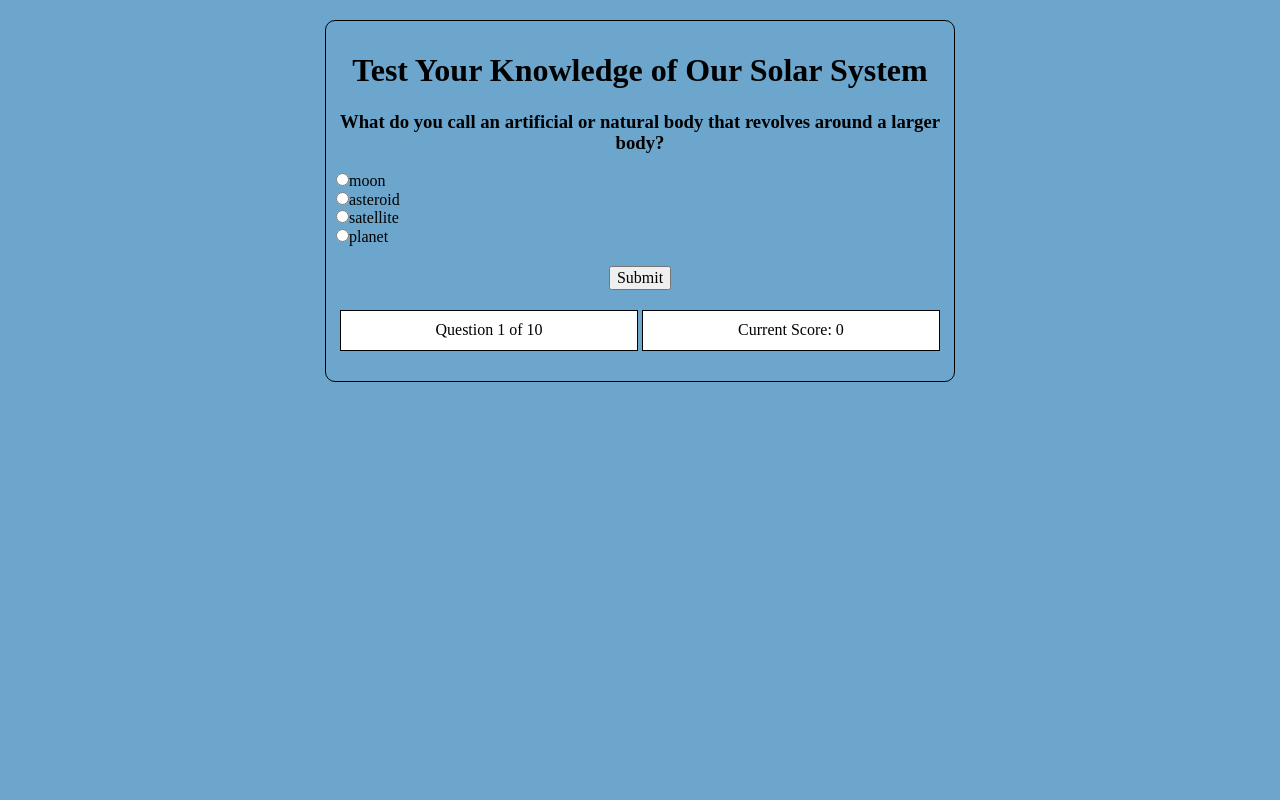
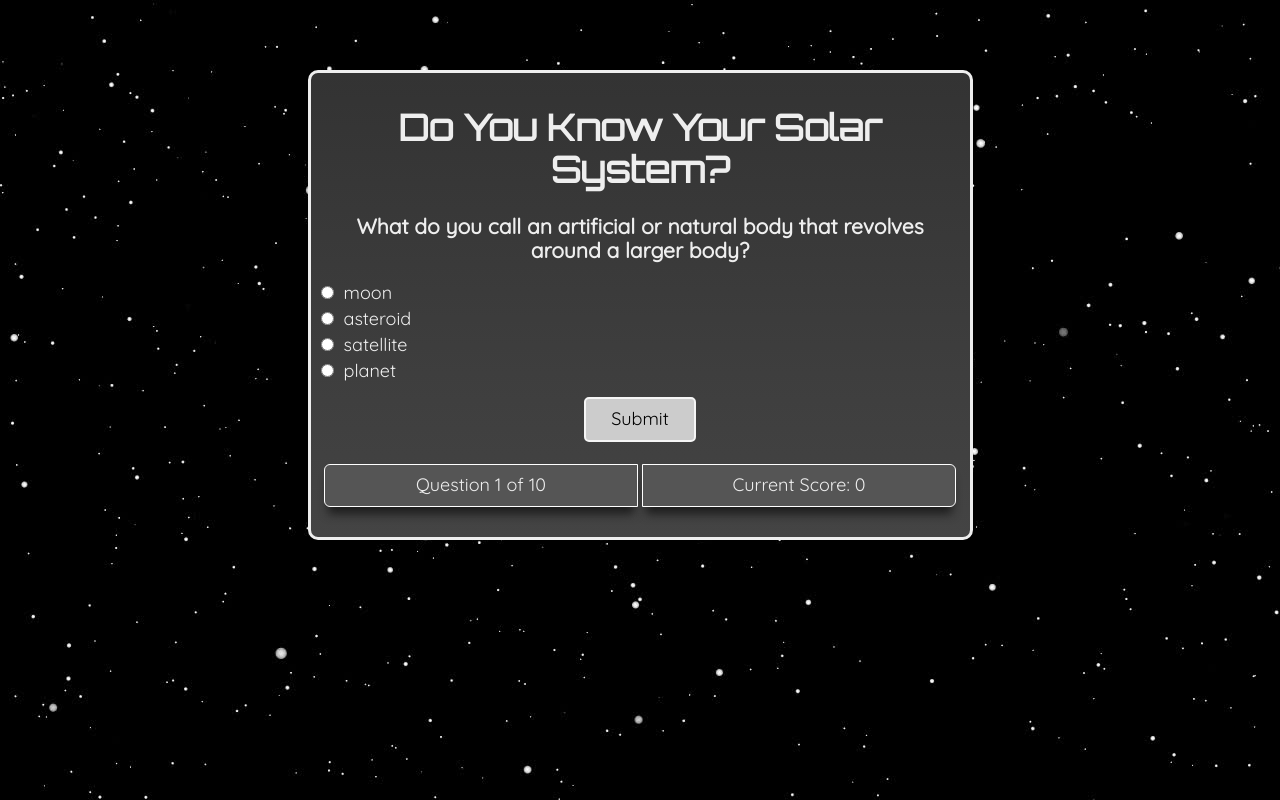
Before and after one commit to arcox80/quiz-app, a plain HTML site: page index.html in a window 1280 px wide. Both pictures are taken after a click on the button "Start". Drawn offline with nearby package versions, Linux system fonts and the light colour scheme.

Commit message:
Finished styling the page; editied html to work with styling; added image to results

```diff
--- a/app.js
+++ b/app.js
@@ -1,3 +1,4 @@
+//Including list of questions, answers, images, and explanations from questions.js
 questionList;
 
 var state = {
@@ -11,8 +12,7 @@ var renderStart = function() {
   $('.js-question').toggleClass('hidden');
   $('.js-answers').toggleClass('hidden');
   $('.js-info').toggleClass('hidden');
-  $('button').toggleClass('hidden');
-  $('button').text('Continue');
+  $('button').toggleClass('hidden').text('Continue');
   renderQuestion(state);
   renderForm(state);
   renderCount(state);
@@ -78,7 +78,7 @@ var renderResults = function() {
   } else {
     $('.js-results').find('p').append('<p>Ouch. Maybe you should try some 5th grade science instead....</p>');
   }
-  $('button').text('Try Again');
+  $('button').text('Try Again?');
 };
 
 var renderRestart = function() {
--- a/index.html
+++ b/index.html
@@ -2,16 +2,15 @@
 <html lang="en">
   <head>
     <meta charset="utf-8">
-    <title>Science Quiz</title>
-
+    <title>Solar System Quiz</title>
+    <link href="https://fonts.googleapis.com/css?family=Orbitron|Quicksand|Ubuntu" rel="stylesheet">
     <link rel="stylesheet" href="https://cdnjs.cloudflare.com/ajax/libs/normalize/4.2.0/normalize.min.css">
     <link rel="stylesheet" href="main.css">
-
   </head>
   <body>
     <div class="wrapper">
       <header>
-        <h1>Test Your Knowledge of Our Solar System</h1>
+        <h1>Do You Know Your Solar System?</h1>
       </header>
       <main>
       </section>
@@ -19,7 +18,7 @@
         <div class="js-begin container">
           <h3>Do you have what it takes to beat a 6th grader?</h3>
           <div class="js-intro intro">
-            <p>Test your knowledge of our Solar System that is currently being taught to 6th graders. Click below to find out if you are smarter than a 6th grader...</p>
+            <p>Test your knowledge of our Solar System that is currently being taught in the 6th grade. Click below to find out if you are smarter than a 6th grader...</p>
           </div>
         </div>
       </section>
@@ -28,14 +27,14 @@
               <h3>What do you call an artificial or natural body that revolves around a larger body?</h3>
               <div class="js-answers answers hidden">
                 <form>
-                  <div class="js-answer-field">
-                    <input type="radio" name="answer" value="0"><span class="choice">moon</span><br>
-                    <input type="radio" name="answer" value="1"><span class="choice">asteroid</span><br>
-                    <input type="radio" name="answer" value="2"><span class="choice">satellite</span><br>
-                    <input type="radio" name="answer" value="3"><span class="choice">planet</span><br>
+                  <div class="js-answer-field field">
+                    <input type="radio" name="answer" value="0" /><span class="choice">moon</span><br>
+                    <input type="radio" name="answer" value="1" /><span class="choice">asteroid</span><br>
+                    <input type="radio" name="answer" value="2" /><span class="choice">satellite</span><br>
+                    <input type="radio" name="answer" value="3" /><span class="choice">planet</span><br>
                   </div>
                   <div class="submitButton">
-                    <input type="submit" value="Submit" class="submitButton">
+                    <input type="submit" value="Submit" class="btn">
                   </div>
                 </form>
               </div>
@@ -57,13 +56,14 @@
           <div class="js-final container">
             <h3>Congratulations! You've reached the end of the quiz!</h3>
             <div class="js-results results">
+              <img src="img/system.jpg">
               <p></p>
             </div>
           </div>
         </section>
         <section>
           <div class="container">
-            <button type="button" name="button" class="">Start</button>
+            <button type="button" name="button" class="btn">Start</button>
           </div>
         </section>
       </main>
--- a/main.css
+++ b/main.css
@@ -5,18 +5,28 @@
 body {
   padding: 20px 10px;
   background: #6CA6CD;
+  background-image: url(img/space.jpg);
+  color: #eee;
+  font-family: 'Quicksand', sans-serif;
+  font-size: 18px;
 }
 
 .wrapper {
-  width: 50%;
+  width: 75%;
   min-width: 300px;
   max-width: 665px;
   height: auto;
   margin-left: auto;
   margin-right: auto;
-  border: 1px solid;
+  margin-top: 50px;
+  border: 3px solid;
   border-radius: 10px;
   padding: 10px;
+  background: #444; /* For browsers that do not support gradients */
+  background: -webkit-linear-gradient(#333, #444); /* For Safari 5.1 to 6.0 */
+  background: -o-linear-gradient(#333, #444); /* For Opera 11.1 to 12.0 */
+  background: -moz-linear-gradient(#333, #444); /* For Firefox 3.6 to 15 */
+  background: linear-gradient(#333, #444); /* Standard syntax */
 }
 
 header {
@@ -25,6 +35,7 @@ header {
 
 h1 {
   text-align: center;
+  font-family: 'Orbitron', sans-serif;
 }
 
 .container {
@@ -41,6 +52,15 @@ form {
   margin-bottom: 20px;
 }
 
+.field input[type="radio"] {
+  margin-right: 10px;
+  margin-bottom: 10px;
+}
+
+.choice {
+
+}
+
 .info {
   text-align: center;
 }
@@ -48,18 +68,42 @@ form {
 .half {
   display: inline-block;
   width: 49%;
-  min-width: 150px;
+  min-width: 155px;
   height: auto;
   padding: 10px;
-  border: 1px solid black;
+  border: 1px solid white;
   text-align: center;
-  background-color: white;
+  background: #555;
   margin-bottom: 20px;
+  box-shadow: 0 11px 10px -4px #1e1e1e;
+}
+
+.count {
+  border-radius: 6px 0 0 6px;
+}
+
+.score {
+  border-radius: 0 6px 6px 0;
 }
 
 .submitButton {
+  text-align: center;
+}
+
+.btn {
+  padding:10px 25px;
   margin-top: 10px;
-  text-align: center;
+  margin-bottom: 2px;
+  background: #ccc;
+  border: 2px solid #f5f5f5;
+  cursor:pointer;
+  -webkit-border-radius: 5px;
+  border-radius: 5px;
+}
+
+.btn:hover {
+  background: #f5f5f5;
+  padding: 10px 27px;
 }
 
 button {
@@ -78,6 +122,10 @@ img {
     max-height: 100%;
 }
 
+.results {
+    text-align: center;
+}
+
 .hidden {
   display: none;
 }
```
Also changed, not shown: img/system.jpg (added).
